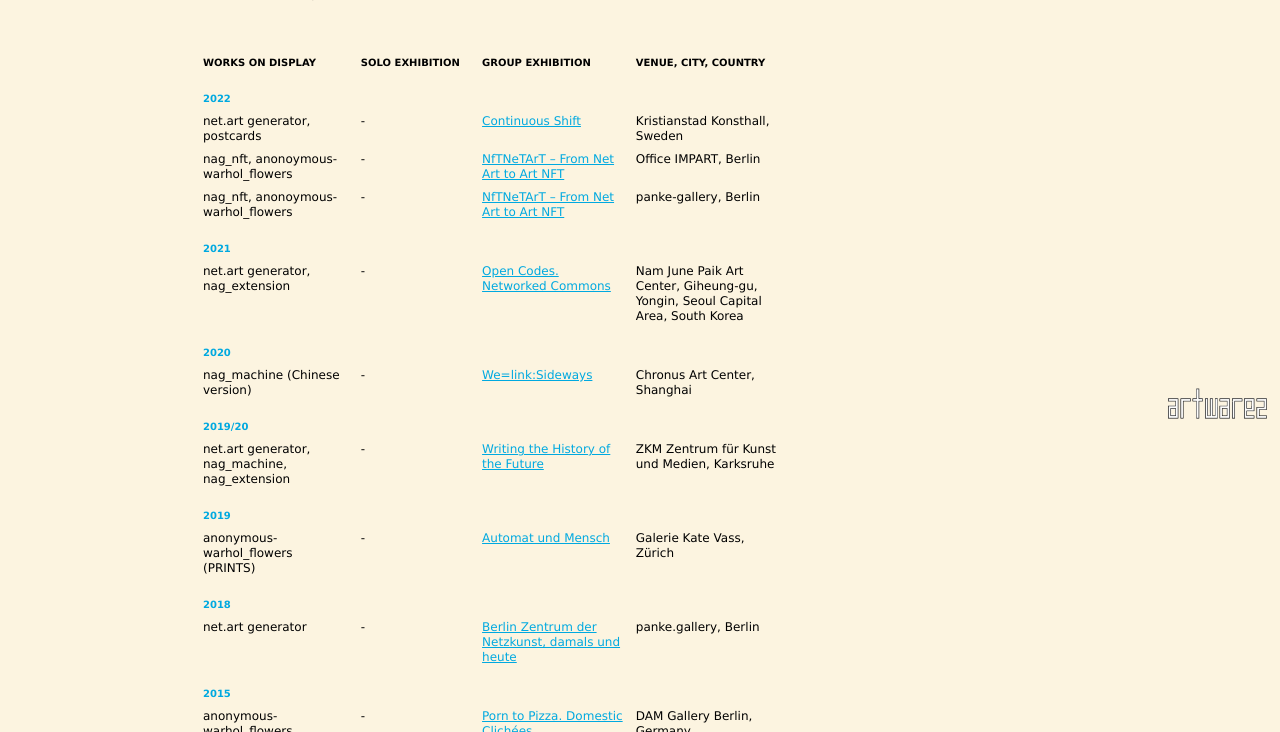
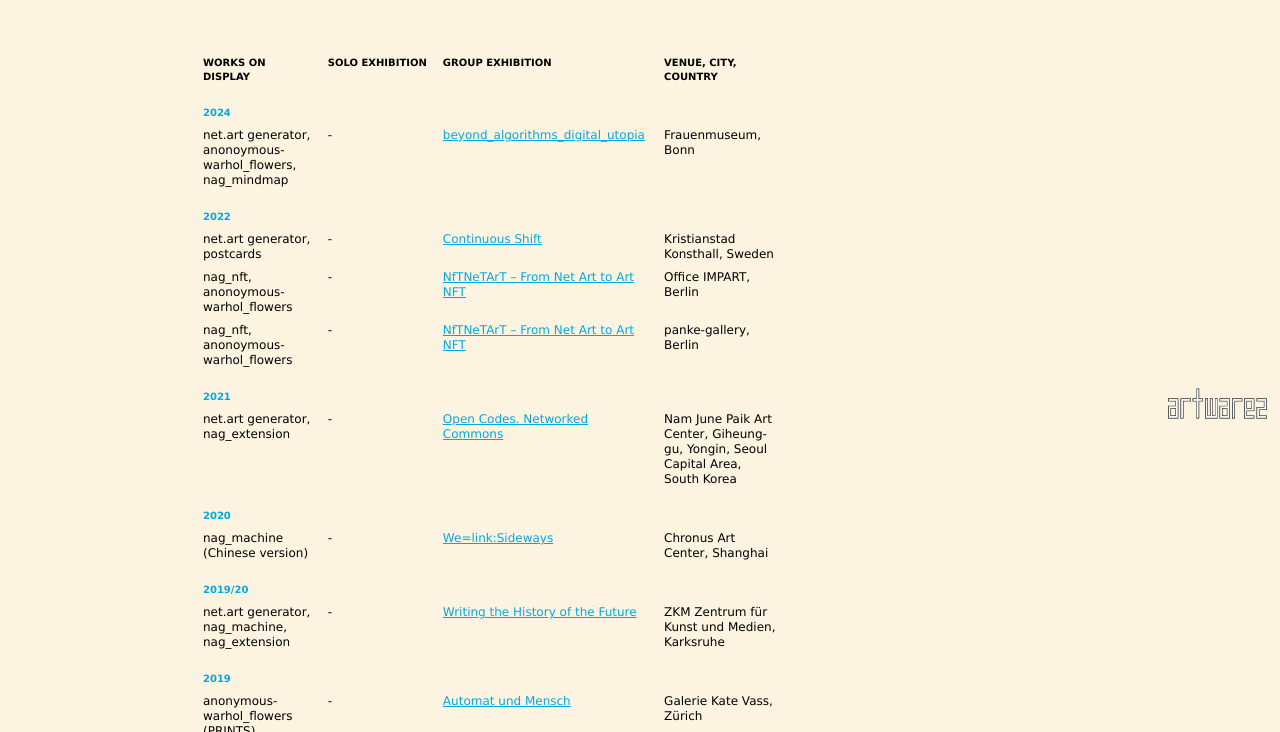
Before and after one commit to net-art-generator/net-art-generator.github.io, a plain HTML site: page exhibitions.html in a window 1280 px wide. Shown: the part 368-1100 px from the top of the page. Drawn offline with Linux system fonts and the light colour scheme.

Commit message:
exhibitions.html

```diff
--- a/exhibitions.html
+++ b/exhibitions.html
@@ -146,6 +146,13 @@
 				<td class="black10">VENUE, CITY, COUNTRY</td>
 			</tr>
 
+<tr><td colspan="4" class="cyan10"><br /><b>2024</b></td></tr>
+<tr>
+<td>net.art generator, anonoymous-warhol_flowers, nag_mindmap</td>
+<td>-</td>
+<td><a href="https://frauenmuseum.de/produkt/beyond-algorithms_digital-utopia/" target="_blank">beyond_algorithms_digital_utopia</a></td>
+<td>Frauenmuseum, Bonn</td>
+</tr>
 
 			<tr>
 				<td colspan="4" class="cyan10"><br /><b>2022</b></td>
```
